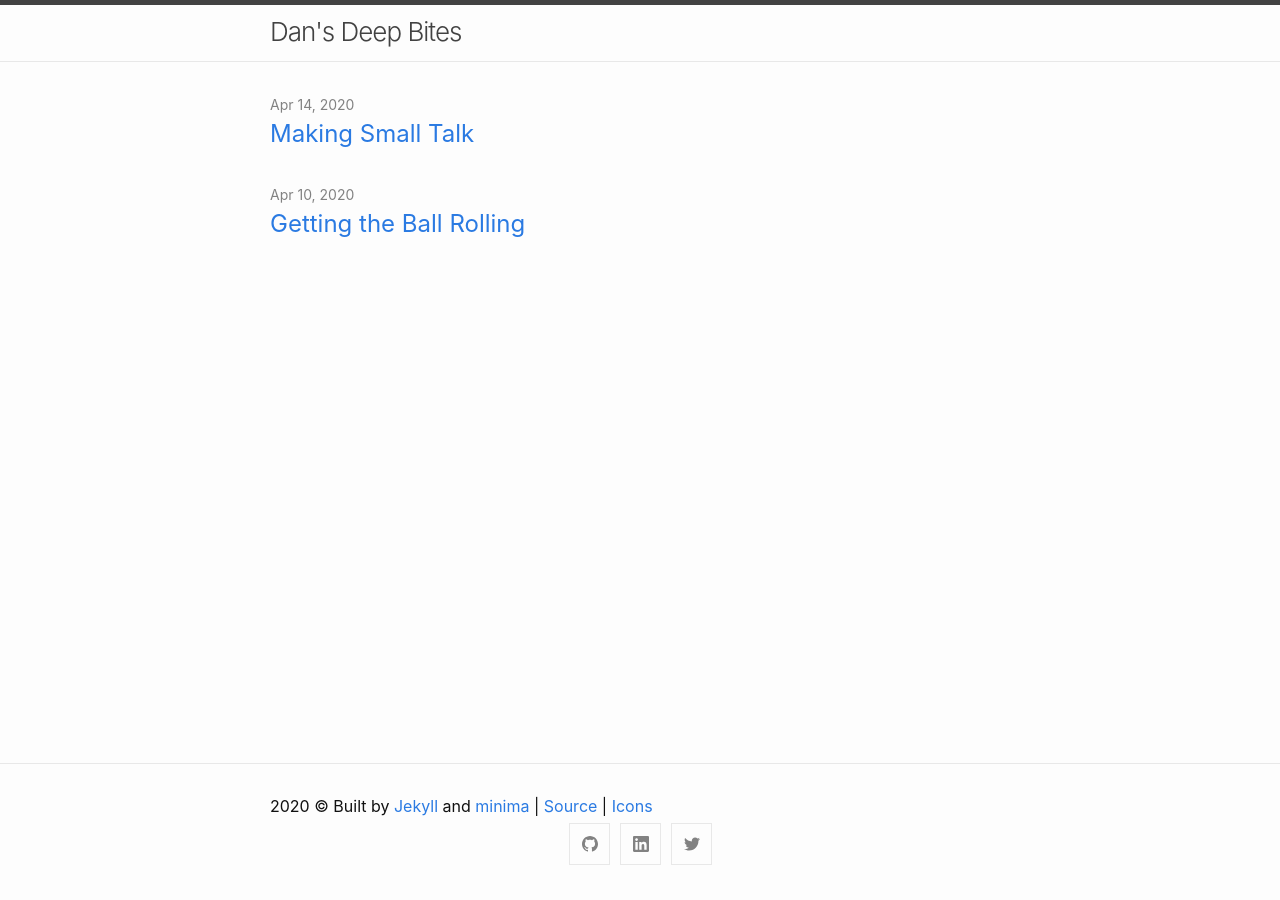
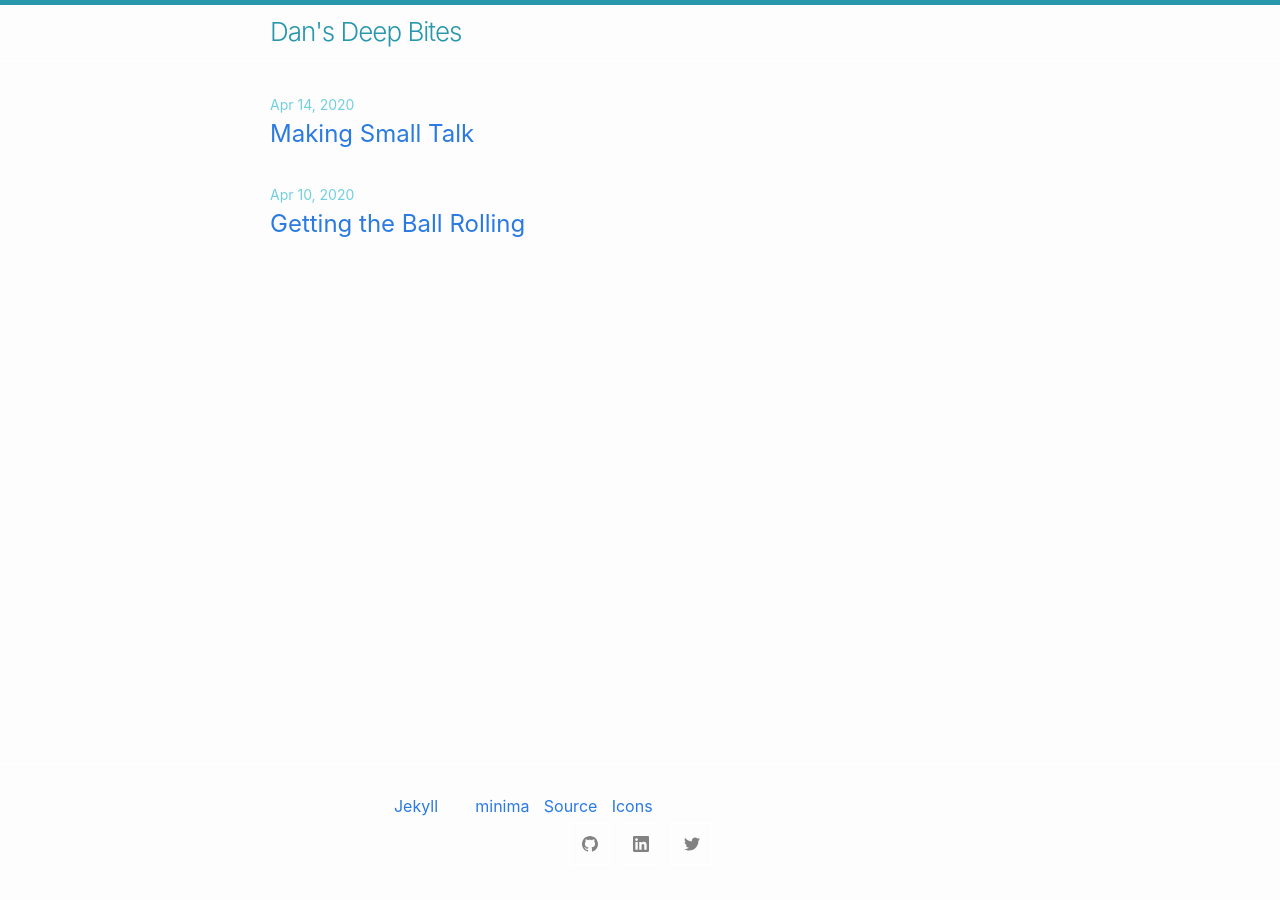
Before and after one commit to D-J-Harris/d-j-harris.github.io, a Jekyll site: the page built from index.md, in a window 1280 px wide. Built offline with Jekyll 4.4.1, drawn with Linux system fonts in a browser that asks for light colours; nearby versions of some CDN libraries.

Commit message:
colour testing

```diff
--- a/_sass/minima/_layout.scss
+++ b/_sass/minima/_layout.scss
@@ -6,7 +6,6 @@
   border-bottom: 1px solid $border-color-01;
   min-height: $spacing-unit * 1.865;
   line-height: $base-line-height * $base-font-size * 2.25;
-  color: #72cfdf;
 
   // Positioning context for the mobile navigation icon
   position: relative;
@@ -18,7 +17,6 @@
   letter-spacing: -1px;
   margin-bottom: 0;
   float: left;
-  color: white;
 
   @include media-query($on-palm) {
     padding-right: 45px;
--- a/_sass/minima/skins/classic.scss
+++ b/_sass/minima/skins/classic.scss
@@ -1,14 +1,14 @@
 @charset "utf-8";
 
-$brand-color:           #828282 !default;
+$brand-color:           #72cfdf !default;
 $brand-color-light:     lighten($brand-color, 40%) !default;
 $brand-color-dark:      darken($brand-color, 25%) !default;
 
 $site-title-color:      $brand-color-dark !default;
 
-$text-color:            #111111 !default;
+$text-color:            #fdfdfd !default;
 $background-color:      #fdfdfd !default;
-$code-background-color: #eeeeff !default;
+$code-background-color: #eeeeee !default;
 
 $link-base-color:       #2a7ae2 !default;
 $link-visited-color:    darken($link-base-color, 15%) !default;
```
